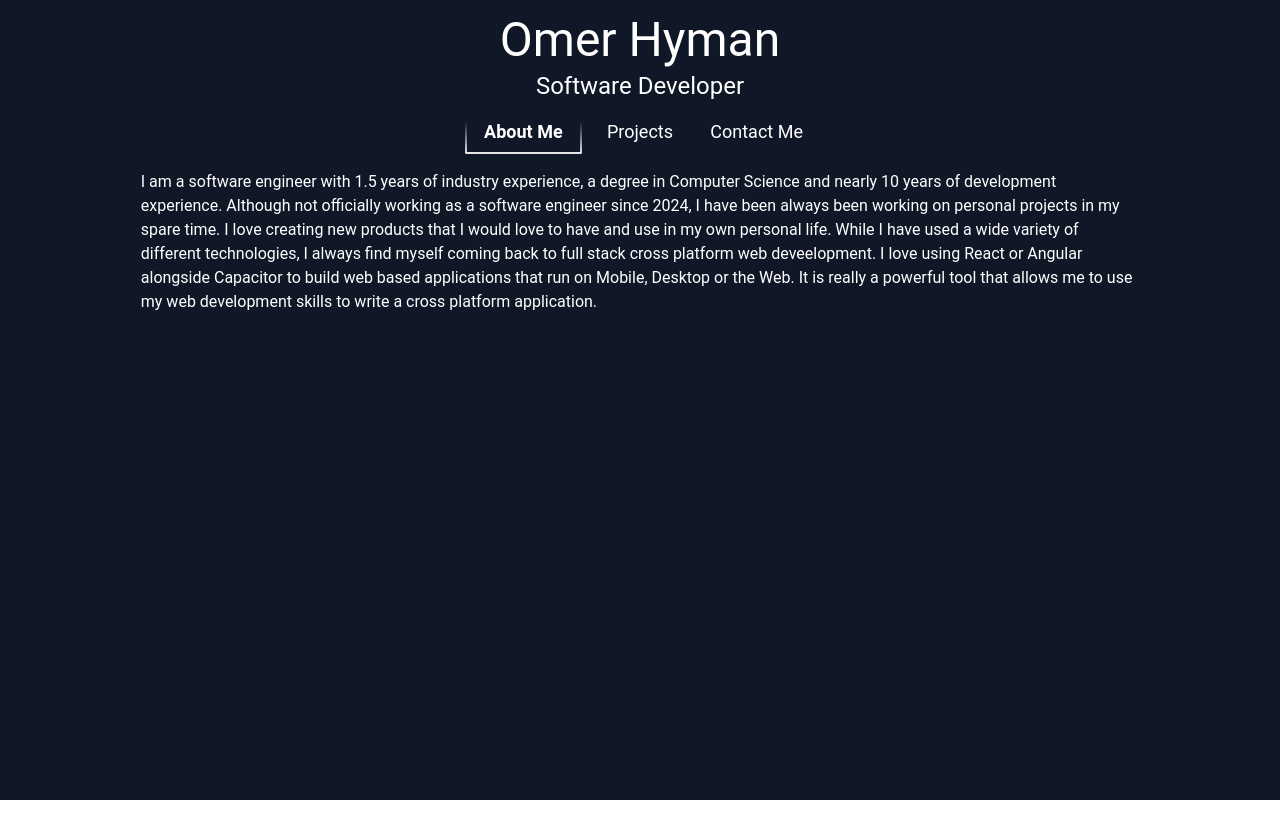
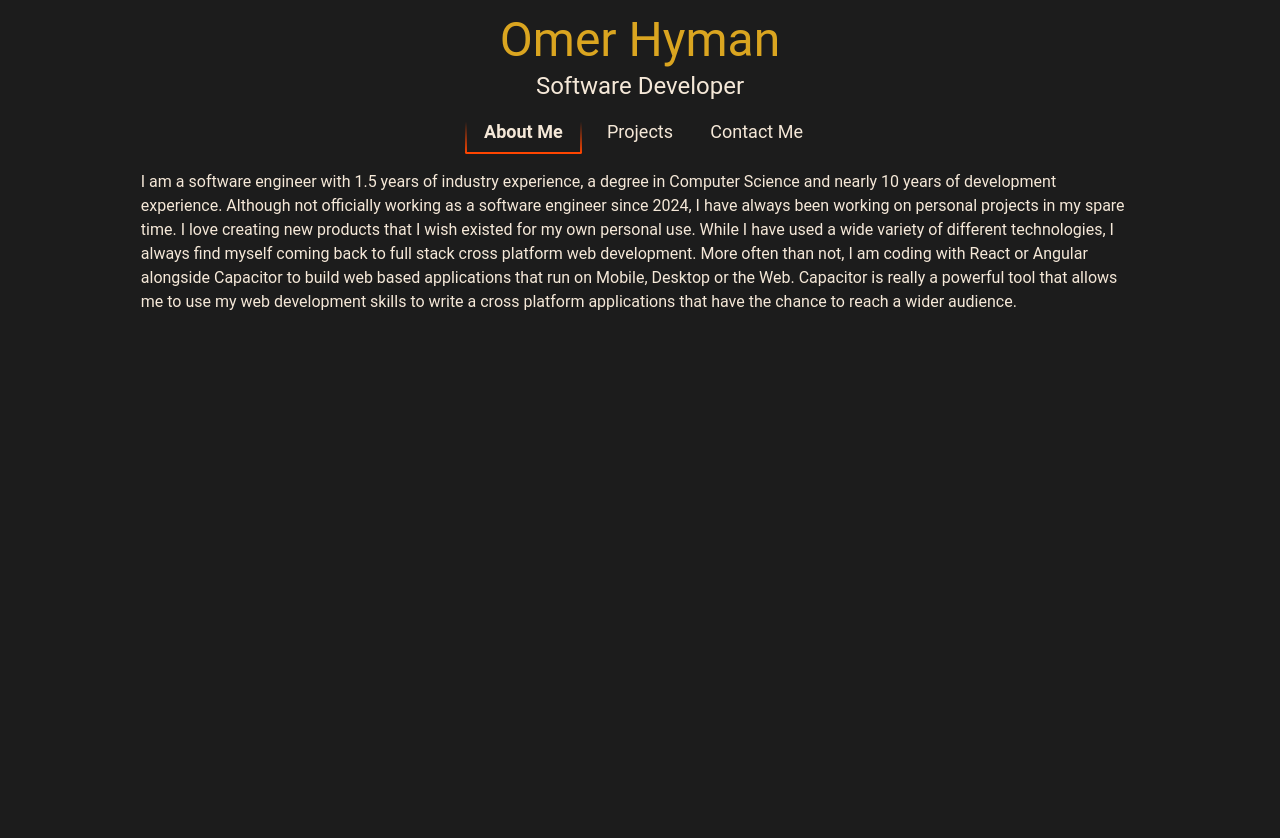
Before and after one commit to Omer-Hyman/Omer-Hyman.github.io, a React (Vite) app: page / in a window 1280 px wide. Shown: the top 838 px of the page. Before the commit the page ends 800 px from the top, so only its background shows below. Built offline with nearby package versions, Linux system fonts and the light colour scheme.

Commit message:
Styling and content changes

```diff
--- a/package.json
+++ b/package.json
@@ -17,6 +17,7 @@
     "@fontsource-variable/roboto-mono": "^5.2.5",
     "@fontsource/roboto": "^5.2.5",
     "@fontsource/spectral": "^5.2.5",
+    "@tailwindcss/cli": "^4.1.5",
     "@tailwindcss/vite": "^4.1.5",
     "embla-carousel-react": "^8.6.0",
     "react": "^19.0.0",
--- a/src/App.tsx
+++ b/src/App.tsx
@@ -1,5 +1,5 @@
 import useEmblaCarousel from 'embla-carousel-react';
-import { useEffect, useState } from 'react';
+import { useState } from 'react';
 import NavBarItem from './NavBarItem';
 
 function App() {
@@ -7,19 +7,13 @@ function App() {
 
   const [emblaRef, emblaApi] = useEmblaCarousel({
     loop: false,
-    dragFree: true,
+    dragFree: false,
     duration: 15,
+    watchDrag: false,
   });
 
   const [activeNavBarItem, setActiveNavBarItem] = useState(0);
   const [navBarItemInView, setNavBarItemInView] = useState(0);
-
-  useEffect(() => {
-    if (emblaApi) {
-      console.log(emblaApi.slideNodes());
-      console.log(emblaApi.selectedScrollSnap());
-    }
-  }, [emblaApi?.selectedScrollSnap()]);
 
   const navBarItemClicked = (index: number) => {
     emblaApi?.scrollTo(index);
@@ -28,12 +22,15 @@ function App() {
   };
 
   return (
-    <div className='h-full bg-gray-900 p-4 font-[roboto] text-white'>
+    <div className='h-full p-4 font-[roboto]'>
       <header className='mb-4 flex flex-col items-center'>
         <h1 className='mb-1.5 justify-center text-5xl'>Omer Hyman</h1>
         <h2 className='text-2xl'>Software Developer</h2>
 
-        <nav id='navBar' className='mt-4 flex w-[60%] justify-center'>
+        <nav
+          id='navBar'
+          className='mt-4 flex w-[90%] justify-center sm:w-[60%]'
+        >
           <ul className='align-center grid grid-cols-3 justify-center text-center text-lg'>
             <li
               onMouseEnter={() => {
@@ -90,30 +87,98 @@ function App() {
         </nav>
       </header>
 
-      <div className='embla m-auto max-w-[80%] overflow-hidden' ref={emblaRef}>
+      <div
+        className='embla m-auto max-w-[90%] overflow-hidden sm:max-w-[80%]'
+        ref={emblaRef}
+      >
         <div className='embla__container flex'>
           <div className='embla__slide min-w-0 flex-[0_0_100%]' id='aboutMe'>
             I am a software engineer with 1.5 years of industry experience, a
             degree in Computer Science and nearly 10 years of development
             experience. Although not officially working as a software engineer
-            since 2024, I have been always been working on personal projects in
-            my spare time. I love creating new products that I would love to
-            have and use in my own personal life. While I have used a wide
-            variety of different technologies, I always find myself coming back
-            to full stack cross platform web deveelopment. I love using React or
-            Angular alongside Capacitor to build web based applications that run
-            on Mobile, Desktop or the Web. It is really a powerful tool that
-            allows me to use my web development skills to write a cross platform
-            application.
-            {/* <br></br>
-            I have developed a lot during my development career, both
-            personally and technically.
-            <br></br>
-            In my spare time I like skateboarding */}
+            since 2024, I have always been working on personal projects in my
+            spare time. I love creating new products that I wish existed for my
+            own personal use. While I have used a wide variety of different
+            technologies, I always find myself coming back to full stack cross
+            platform web development. More often than not, I am coding with
+            React or Angular alongside Capacitor to build web based applications
+            that run on Mobile, Desktop or the Web. Capacitor is really a
+            powerful tool that allows me to use my web development skills to
+            write a cross platform applications that have the chance to reach a
+            wider audience.
+            {/* List of skills e.g. ci/cd... */}
           </div>
           <div className='embla__slide min-w-0 flex-[0_0_100%]' id='projects'>
-            <h3>Event-based Spotify Playlist Generator</h3>
-            <h3>xSocial</h3>
+            <h3 className='mb-3'>
+              Spotify Playlist Generator based on Live Music Events
+            </h3>
+            <ul className='mb-3 flex flex-col gap-4'>
+              <li>
+                Built a responsive, cross-platform, full-stack responsive web
+                application integrating a ticketing platform and Spotify API to
+                allow users to generate custom Spotify playlists based on live
+                music events.
+              </li>
+              <li>
+                The app manages user authentication, data aggregation, and
+                seamless communication between multiple client devices and a
+                cloud-hosted server.
+              </li>
+              <li>
+                Developing this project has taught me the importance of some
+                tools used in industry to manage big complex applications. I
+                have been using a Kanban board, data flow diagrams to stay
+                organised, and have been carrying out testing ensure
+                maintainability.
+              </li>
+              <li>
+                Additionally, I have also been following SOLID principles
+                pragmatically to maintain a clean, loosely coupled and scalable
+                codebase.
+              </li>
+            </ul>
+
+            <iframe
+              className='m-auto'
+              src='https://www.youtube.com/embed/reI4LgNIHRM'
+              title=''
+              frameBorder='0'
+              allow='accelerometer; autoplay; clipboard-write; encrypted-media; gyroscope; picture-in-picture; web-share'
+              referrerPolicy='strict-origin-when-cross-origin'
+              allowFullScreen
+            ></iframe>
+            {/* <video>
+              <source
+                src='https://www.youtube.com/watch?v=reI4LgNIHRM'
+                type='video/mp4'
+
+              />
+            </video> */}
+            <h3 className='mt-4 mb-3'>xSocial</h3>
+            <ul className='mb-3 flex flex-col gap-4'>
+              <li>
+                Developed a responsive frontend UI, set up a RESTful API and a
+                backend database system.
+              </li>
+              <li>
+                Connected to external APIs like Google Maps API and Leaflet to
+                provide a graphical map interface.
+              </li>
+              <li>
+                Used Ngrok to host the server allowing me to test across
+                multiple devices on different networks.
+              </li>
+            </ul>
+
+            <iframe
+              className='m-auto'
+              src='https://www.youtube.com/embed/gWqqvSPyAyM'
+              title='xSocial demo'
+              frameBorder='0'
+              allow='accelerometer; autoplay; clipboard-write; encrypted-media; gyroscope; picture-in-picture; web-share'
+              referrerPolicy='strict-origin-when-cross-origin'
+              allowFullScreen
+            ></iframe>
           </div>
           <div className='embla__slide min-w-0 flex-[0_0_100%]' id='contactMe'>
             <h3>Links to all my socials</h3>
@@ -121,14 +186,7 @@ function App() {
         </div>
       </div>
 
-      {/* White border around bottom left and right, change to black at the bottom so white to black at 20% - maybe implement a shadow  */}
-
-      {/* Dark Mode by default - maybe extend to have a dark light mode switch */}
-      {/* Big Title - My name and maybe software developer */}
-      {/* Top bar - below title - spanning less than full width, each item has all except top border thin white - nice sliding animation to go into the next section  */}
-      {/* Sections in top bar: Intro?, Projects!, Tech stack/skills?, CV content (dont actually link CV, just the content), what I can do for you?, email and other links  */}
-
-      {/* TODO: Make sure you can't select the text in the nav buttons */}
+      {/* TODO: Add light mode/dark mode button */}
     </div>
   );
 }
--- a/src/NavBarItem.tsx
+++ b/src/NavBarItem.tsx
@@ -10,25 +10,25 @@ export default function NavBarItem({
   inView: boolean;
 }) {
   return (
-    <div className='relative cursor-default group h-[100%] flex justify-center'>
+    <div className='group relative flex h-[100%] cursor-default justify-center'>
       <span
-        className={`absolute inset-x-0 bottom-0 h-[2px] bg-gray-200 rounded-b-md group-hover:opacity-100 transition-opacity ${
+        className={`absolute inset-x-0 bottom-0 h-[2px] rounded-b-md bg-[#FF4500] transition-opacity group-hover:opacity-100 ${
           active ? 'opacity-100' : 'opacity-0'
         }`}
       ></span>
       <span
-        className={`absolute top-0 bottom-0 left-0 w-[2px] bg-gradient-to-t from-gray-200 to-transparent to-90% rounded-bl-md group-hover:opacity-100 transition-opacity ${
+        className={`absolute top-0 bottom-0 left-0 w-[2px] rounded-bl-md bg-gradient-to-t from-[#FF4500] to-transparent to-90% transition-opacity group-hover:opacity-100 ${
           active ? 'opacity-100' : 'opacity-0'
         }`}
       ></span>
       <span
-        className={`absolute top-0 bottom-0 right-0 w-[2px] bg-gradient-to-t from-gray-200 to-transparent to-90% rounded-br-md group-hover:opacity-100 transition-opacity ${
+        className={`absolute top-0 right-0 bottom-0 w-[2px] rounded-br-md bg-gradient-to-t from-[#FF4500] to-transparent to-90% transition-opacity group-hover:opacity-100 ${
           active ? 'opacity-100' : 'opacity-0'
         }`}
       ></span>
 
       <button
-        className={`pl-3 pr-3 pb-2 text-center ${
+        className={`pr-3 pb-2 pl-3 text-center ${
           inView ? 'font-semibold' : ''
         }`}
         onClick={() => clicked()}
--- a/src/index.css
+++ b/src/index.css
@@ -5,18 +5,36 @@
 @import '@fontsource-variable/playfair-display';
 @import '@fontsource/spectral';
 
-/* @import 'tailwindcss/preflight'; */
-/* @tailwind utilities; */
-
 #root,
 body,
 html {
   width: 100%;
   height: 100%;
+  background-color: #1c1c1c;
+  color: #f5e8d8;
+  /* background-color: #111827; */
 }
+
+/* https://www.vev.design/blog/dark-mode-website-color-palette/
+
+    Background: #1C1C1C (soft black)
+    Primary Text: #F5E8D8 (warm beige)
+    Accent 1: #FF6F61 (muted coral)
+    Accent 2: #DAA520 (golden yellow)
+    Hover Effects: #FF4500 (burnt orange)
+*/
 
 @layer base {
   h3 {
-    @apply text-2xl font-bold;
+    @apply text-2xl font-bold text-[#DAA520];
   }
+  h1 {
+    @apply text-[#DAA520];
+  }
+  /* h2 {
+    @apply text-[#C3803C];
+  } */
+  /* button {
+    @apply text-[#C3803C];
+  } */
 }
--- a/tsconfig.app.json
+++ b/tsconfig.app.json
@@ -22,5 +22,5 @@
     "noFallthroughCasesInSwitch": true,
     "noUncheckedSideEffectImports": true
   },
-  "include": ["src"]
+  "include": ["src", "src/tailwind.config.js"]
 }
```
Also changed, not shown: 1 other file (tests, documents, lock files or other folders).
